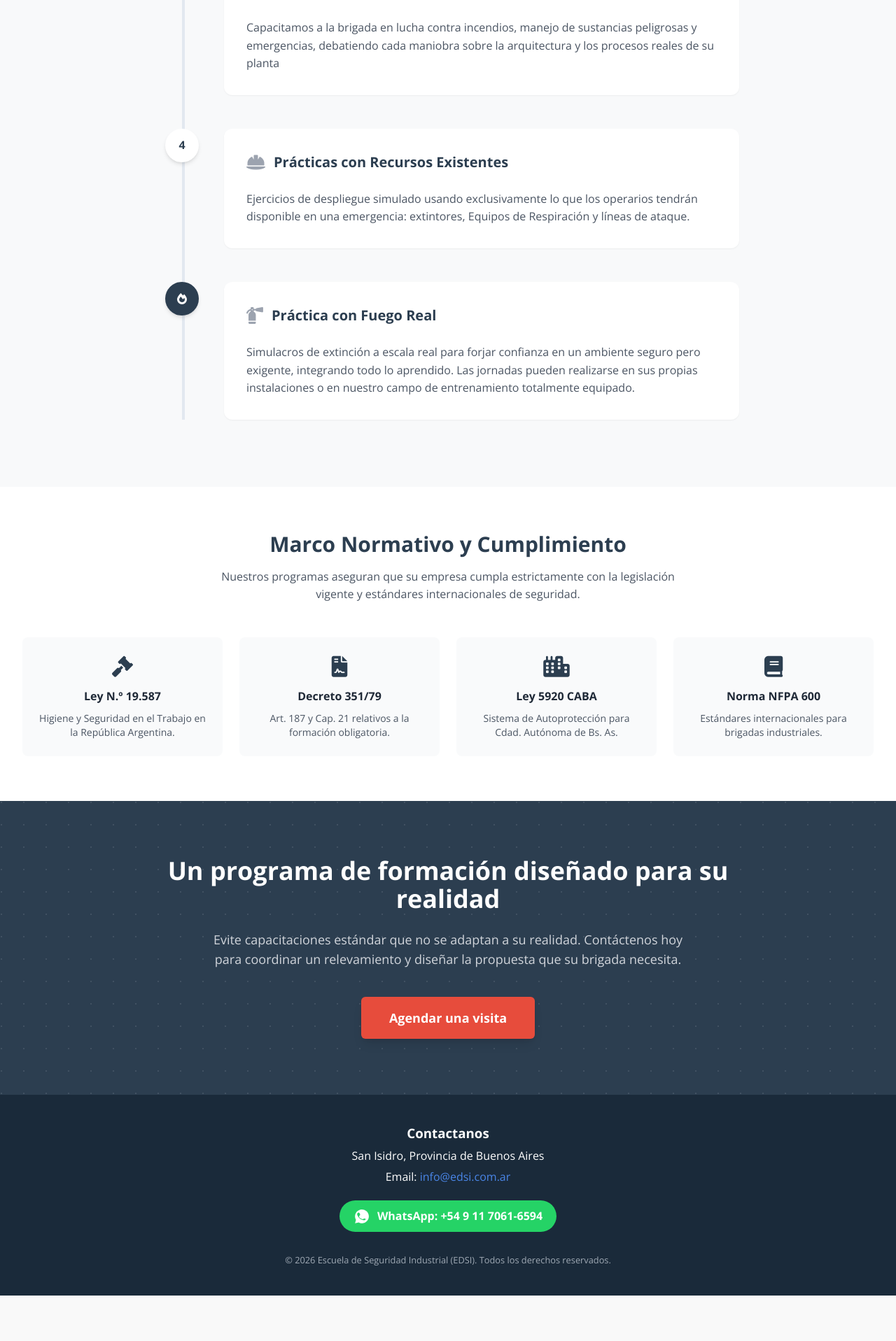
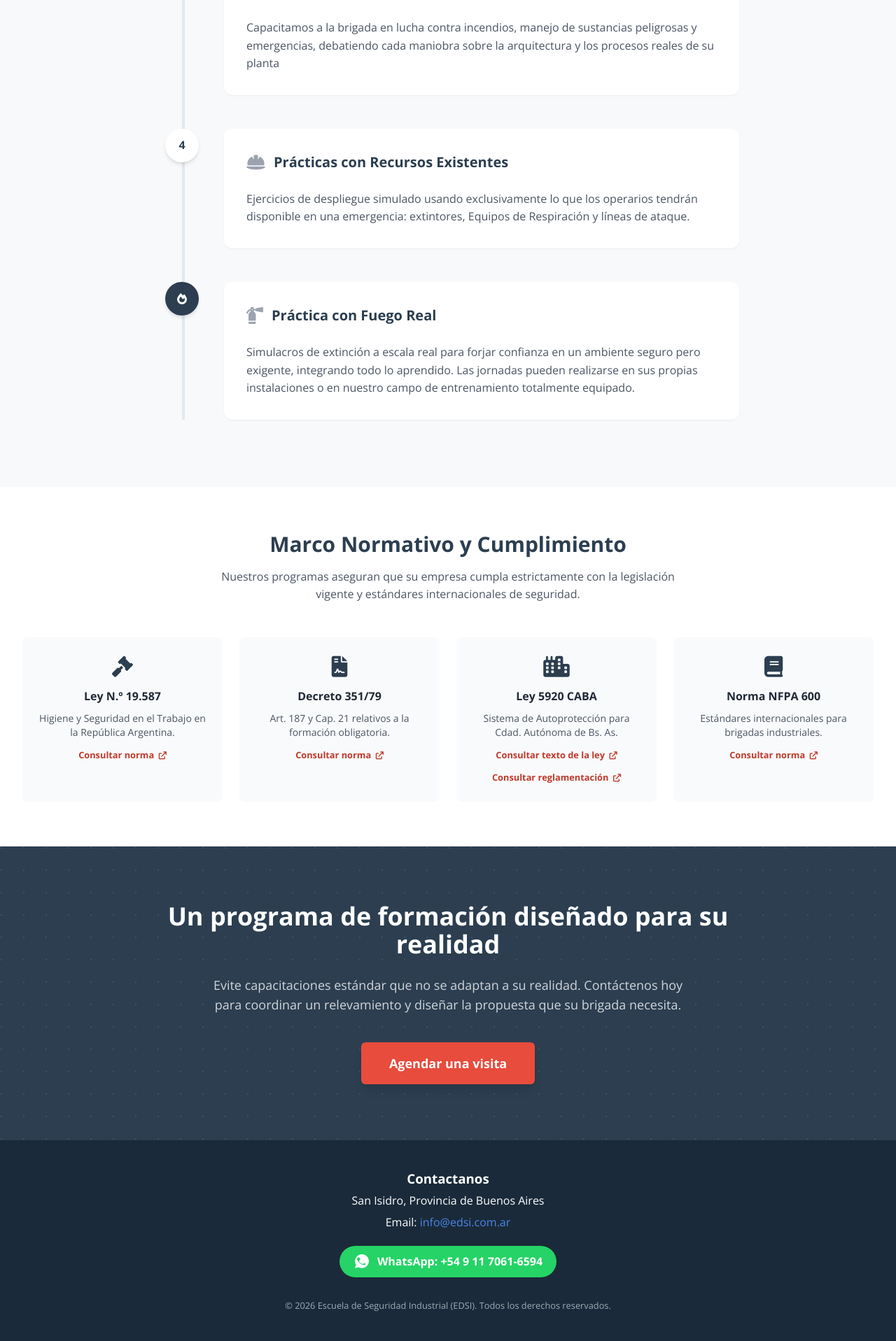
Before and after one commit to martov1/EDSI-nuevo-sitio, a Jekyll site: the page built from empresas/formacion-integral-brigadas-2.html, in a window 1280 px wide. Shown: the part 3487-5404 px from the top of the page at 70% size. Built offline with Jekyll 4.4.1, drawn with Linux system fonts in a browser that asks for light colours; nearby versions of some CDN libraries; before the commit the page ends 5339 px from its top, so only the background shows below that.

Commit message:
parte legal sistemas de autoproteccion

```diff
--- a/empresas/formacion-integral-brigadas-2.css
+++ b/empresas/formacion-integral-brigadas-2.css
@@ -41,8 +41,84 @@
   list-style: none;
 }
 
+.brigades-prototype .legal-card {
+  display: block;
+  color: inherit;
+  text-decoration: none;
+  transition:
+    transform 200ms ease,
+    box-shadow 200ms ease,
+    border-color 200ms ease,
+    background-color 200ms ease;
+}
+
+.brigades-prototype .legal-card:hover,
+.brigades-prototype .legal-card:focus-within {
+  transform: translateY(-4px);
+  border-color: #e74c3c;
+  background-color: #fff;
+  box-shadow: 0 12px 24px rgba(31, 41, 55, 0.12);
+}
+
+.brigades-prototype .legal-card:focus-within {
+  outline: 3px solid #e74c3c;
+  outline-offset: 3px;
+}
+
+.brigades-prototype .legal-card-icon {
+  transition:
+    color 200ms ease,
+    transform 200ms ease;
+}
+
+.brigades-prototype .legal-card:hover .legal-card-icon,
+.brigades-prototype .legal-card:focus-within .legal-card-icon {
+  color: #e74c3c;
+  transform: scale(1.08);
+}
+
+.brigades-prototype .legal-card-cta {
+  display: block;
+  margin-top: 0.75rem;
+  color: #c0392b;
+  font-size: 0.8rem;
+  font-weight: 700;
+  text-decoration: none;
+}
+
+.brigades-prototype .legal-card-cta:hover,
+.brigades-prototype .legal-card-cta:focus-visible {
+  color: #a93226;
+  text-decoration: underline;
+  text-underline-offset: 3px;
+}
+
+.brigades-prototype .legal-card-cta:focus-visible {
+  outline: 2px solid #e74c3c;
+  outline-offset: 3px;
+}
+
+.brigades-prototype .legal-card-cta i {
+  margin-left: 0.2rem;
+  font-size: 0.7rem;
+}
+
 @media (min-width: 768px) {
   .brigades-prototype .timeline-container::before {
     left: 36px;
   }
 }
+
+@media (prefers-reduced-motion: reduce) {
+  .brigades-prototype .legal-card,
+  .brigades-prototype .legal-card-icon {
+    transition: none;
+  }
+
+  .brigades-prototype .legal-card:hover,
+  .brigades-prototype .legal-card:focus-within,
+  .brigades-prototype .legal-card:hover .legal-card-icon,
+  .brigades-prototype .legal-card:focus-within .legal-card-icon {
+    transform: none;
+  }
+}
--- a/empresas/formacion-integral-brigadas-2.html
+++ b/empresas/formacion-integral-brigadas-2.html
@@ -614,44 +614,102 @@ js:
           </p>
         </div>
         <div class="grid grid-cols-1 sm:grid-cols-2 lg:grid-cols-4 gap-6">
-          <div
-            class="p-6 bg-gray-50 rounded-lg border border-gray-100 text-center hover:border-edsi-red transition-colors"
+          <a
+            href="https://servicios.infoleg.gob.ar/infolegInternet/anexos/15000-19999/17612/norma.htm"
+            target="_blank"
+            rel="noopener noreferrer"
+            class="legal-card p-6 bg-gray-50 rounded-lg border border-gray-100 text-center"
           >
-            <i class="fa-solid fa-gavel text-3xl text-edsi-blue mb-3"></i>
+            <i
+              class="legal-card-icon fa-solid fa-gavel text-3xl text-edsi-blue mb-3"
+            ></i>
             <h4 class="font-bold text-gray-800 mb-2">Ley N.º 19.587</h4>
             <p class="text-sm text-gray-600">
               Higiene y Seguridad en el Trabajo en la República Argentina.
             </p>
-          </div>
-          <div
-            class="p-6 bg-gray-50 rounded-lg border border-gray-100 text-center hover:border-edsi-red transition-colors"
+            <span class="legal-card-cta"
+              >Consultar norma
+              <i
+                class="fa-solid fa-arrow-up-right-from-square"
+                aria-hidden="true"
+              ></i
+            ></span>
+          </a>
+          <a
+            href="https://servicios.infoleg.gob.ar/infolegInternet/anexos/30000-34999/32030/dto351-1979-anexo1.htm"
+            target="_blank"
+            rel="noopener noreferrer"
+            class="legal-card p-6 bg-gray-50 rounded-lg border border-gray-100 text-center"
           >
             <i
-              class="fa-solid fa-file-contract text-3xl text-edsi-blue mb-3"
+              class="legal-card-icon fa-solid fa-file-contract text-3xl text-edsi-blue mb-3"
             ></i>
             <h4 class="font-bold text-gray-800 mb-2">Decreto 351/79</h4>
             <p class="text-sm text-gray-600">
               Art. 187 y Cap. 21 relativos a la formación obligatoria.
             </p>
-          </div>
+            <span class="legal-card-cta"
+              >Consultar norma
+              <i
+                class="fa-solid fa-arrow-up-right-from-square"
+                aria-hidden="true"
+              ></i
+            ></span>
+          </a>
           <div
-            class="p-6 bg-gray-50 rounded-lg border border-gray-100 text-center hover:border-edsi-red transition-colors"
+            class="legal-card p-6 bg-gray-50 rounded-lg border border-gray-100 text-center"
           >
-            <i class="fa-solid fa-city text-3xl text-edsi-blue mb-3"></i>
+            <i
+              class="legal-card-icon fa-solid fa-city text-3xl text-edsi-blue mb-3"
+            ></i>
             <h4 class="font-bold text-gray-800 mb-2">Ley 5920 CABA</h4>
             <p class="text-sm text-gray-600">
               Sistema de Autoprotección para Cdad. Autónoma de Bs. As.
             </p>
+            <a
+              class="legal-card-cta"
+              href="https://exactas.uba.ar/higieneyseguridad/wp-content/uploads/2019/08/Ley-CABA-5920-Sistema-autoprotecci%C3%B3n-Evacuaci%C3%B3n-en-emergencias.pdf"
+              target="_blank"
+              rel="noopener noreferrer"
+              >Consultar texto de la ley
+              <i
+                class="fa-solid fa-arrow-up-right-from-square"
+                aria-hidden="true"
+              ></i
+            ></a>
+            <a
+              class="legal-card-cta"
+              href="https://caphai.com.ar/site/wp-content/uploads/2018/06/ley5920-1-1.pdf"
+              target="_blank"
+              rel="noopener noreferrer"
+              >Consultar reglamentación
+              <i
+                class="fa-solid fa-arrow-up-right-from-square"
+                aria-hidden="true"
+              ></i
+            ></a>
           </div>
-          <div
-            class="p-6 bg-gray-50 rounded-lg border border-gray-100 text-center hover:border-edsi-red transition-colors"
+          <a
+            href="https://www.nfpa.org/es/product/norma-nfpa-600/p0600code/nfpa-600-norma-sobre-brigadas-industriales-de-incendio-2015/60015epdf"
+            target="_blank"
+            rel="noopener noreferrer"
+            class="legal-card p-6 bg-gray-50 rounded-lg border border-gray-100 text-center"
           >
-            <i class="fa-solid fa-book text-3xl text-edsi-blue mb-3"></i>
+            <i
+              class="legal-card-icon fa-solid fa-book text-3xl text-edsi-blue mb-3"
+            ></i>
             <h4 class="font-bold text-gray-800 mb-2">Norma NFPA 600</h4>
             <p class="text-sm text-gray-600">
               Estándares internacionales para brigadas industriales.
             </p>
-          </div>
+            <span class="legal-card-cta"
+              >Consultar norma
+              <i
+                class="fa-solid fa-arrow-up-right-from-square"
+                aria-hidden="true"
+              ></i
+            ></span>
+          </a>
         </div>
       </div>
     </section>
```
